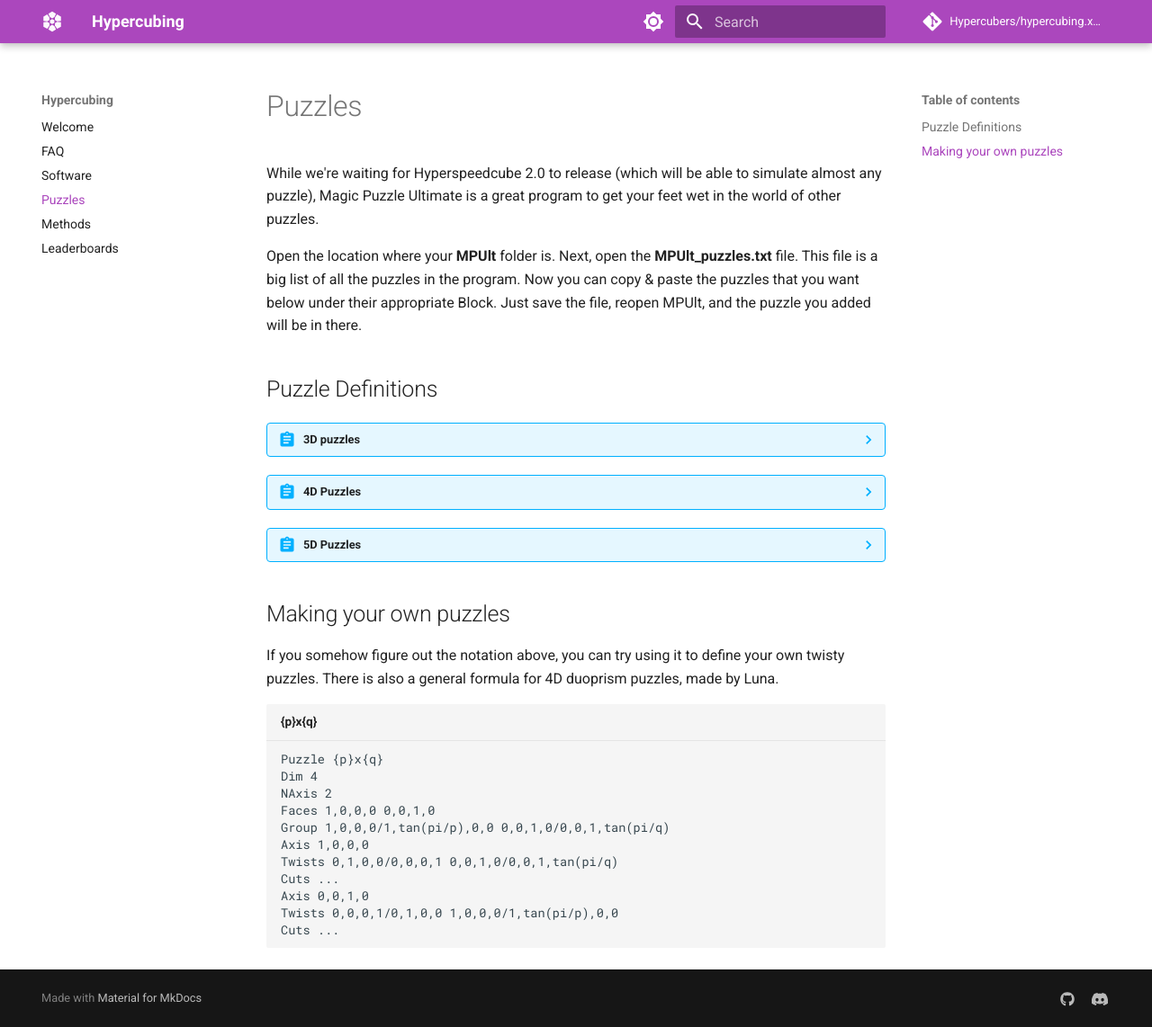
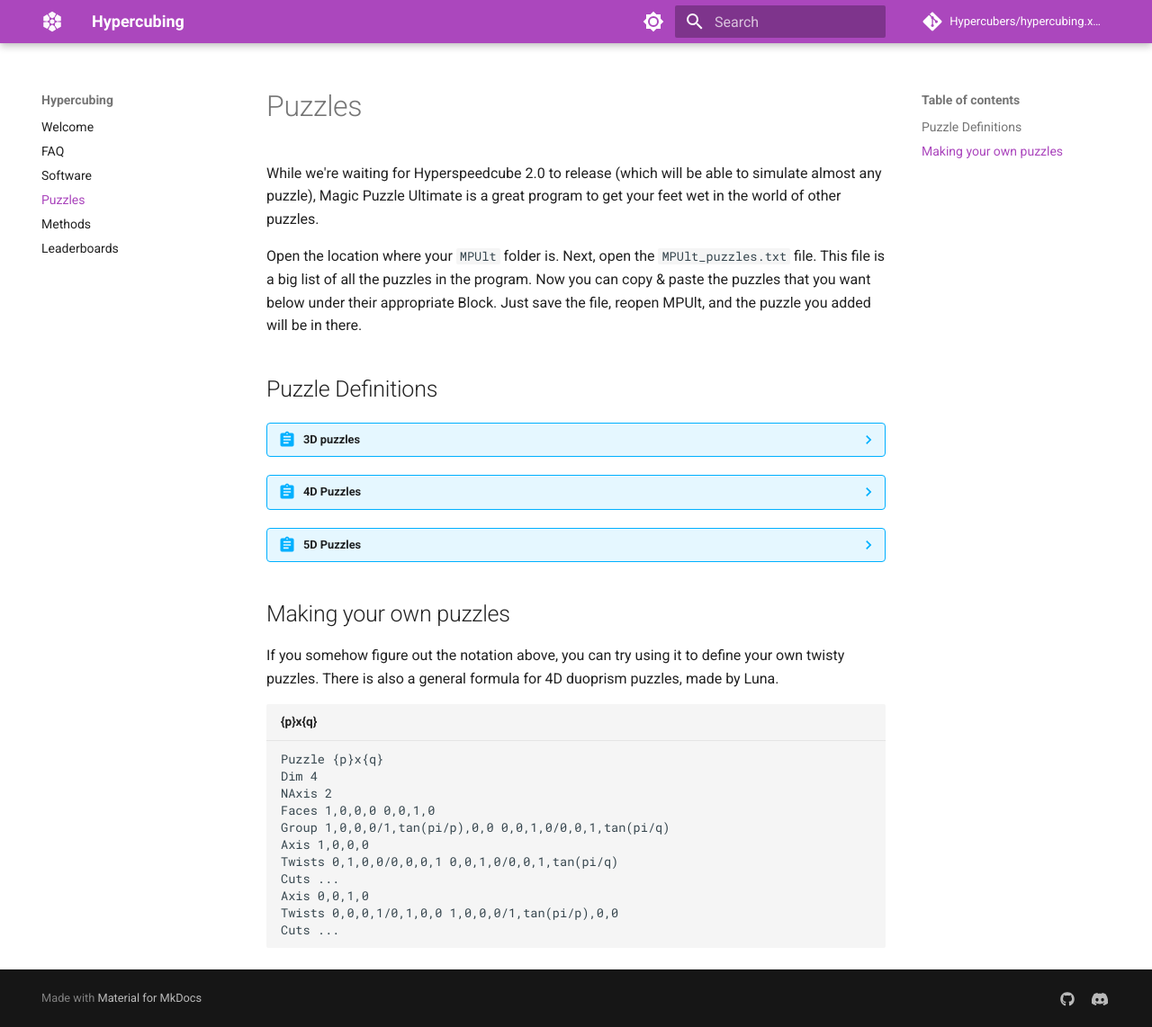
Before and after one commit to Hypercubers/hypercubing.xyz, an MkDocs documentation site: the page built from docs/puzzles.md, in a window 1280 px wide and 1142 px high. Shown: the whole window at 90% size. Built offline with MkDocs 1.6.1 and Material for MkDocs 9.7.7, drawn with Linux system fonts in a browser that asks for light colours; comment, search, counter and statistics services are not loaded.

````diff
--- a/docs/puzzles.md
+++ b/docs/puzzles.md
@@ -2,7 +2,7 @@
 
 While we're waiting for Hyperspeedcube 2.0 to release (which will be able to simulate almost any puzzle), Magic Puzzle Ultimate is a great program to get your feet wet in the world of other puzzles.
 
-Open the location where your **MPUlt** folder is. Next, open the **MPUlt_puzzles.txt** file. This file is a big list of all the puzzles in the program. Now you can copy & paste the puzzles that you want below under their appropriate Block. Just save the file, reopen MPUlt, and the puzzle you added will be in there.
+Open the location where your ```MPUlt``` folder is. Next, open the ```MPUlt_puzzles.txt``` file. This file is a big list of all the puzzles in the program. Now you can copy & paste the puzzles that you want below under their appropriate Block. Just save the file, reopen MPUlt, and the puzzle you added will be in there.
 
 
 ## Puzzle Definitions
````
Also changed, not shown: docs/faq.md (+2 -1 lines).
